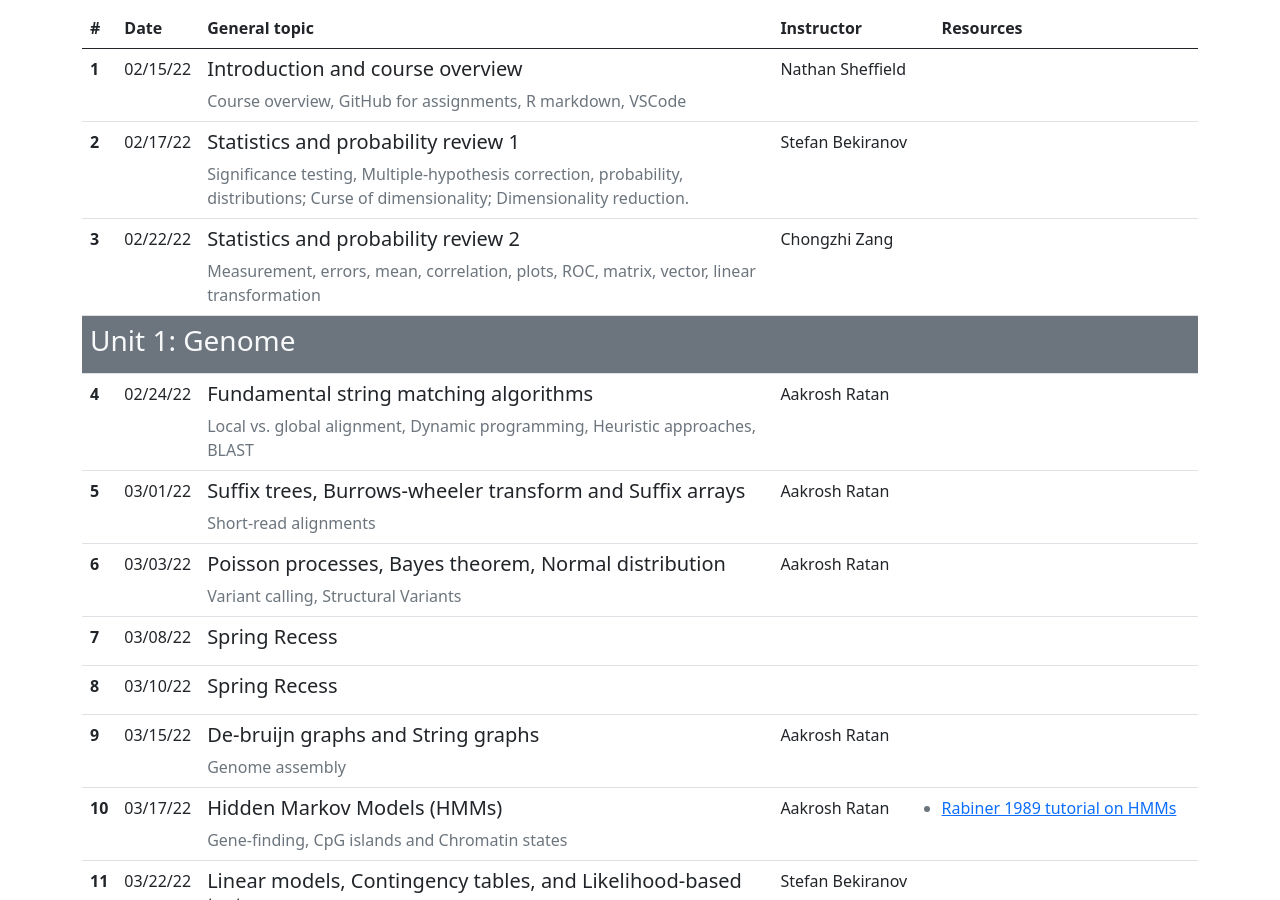
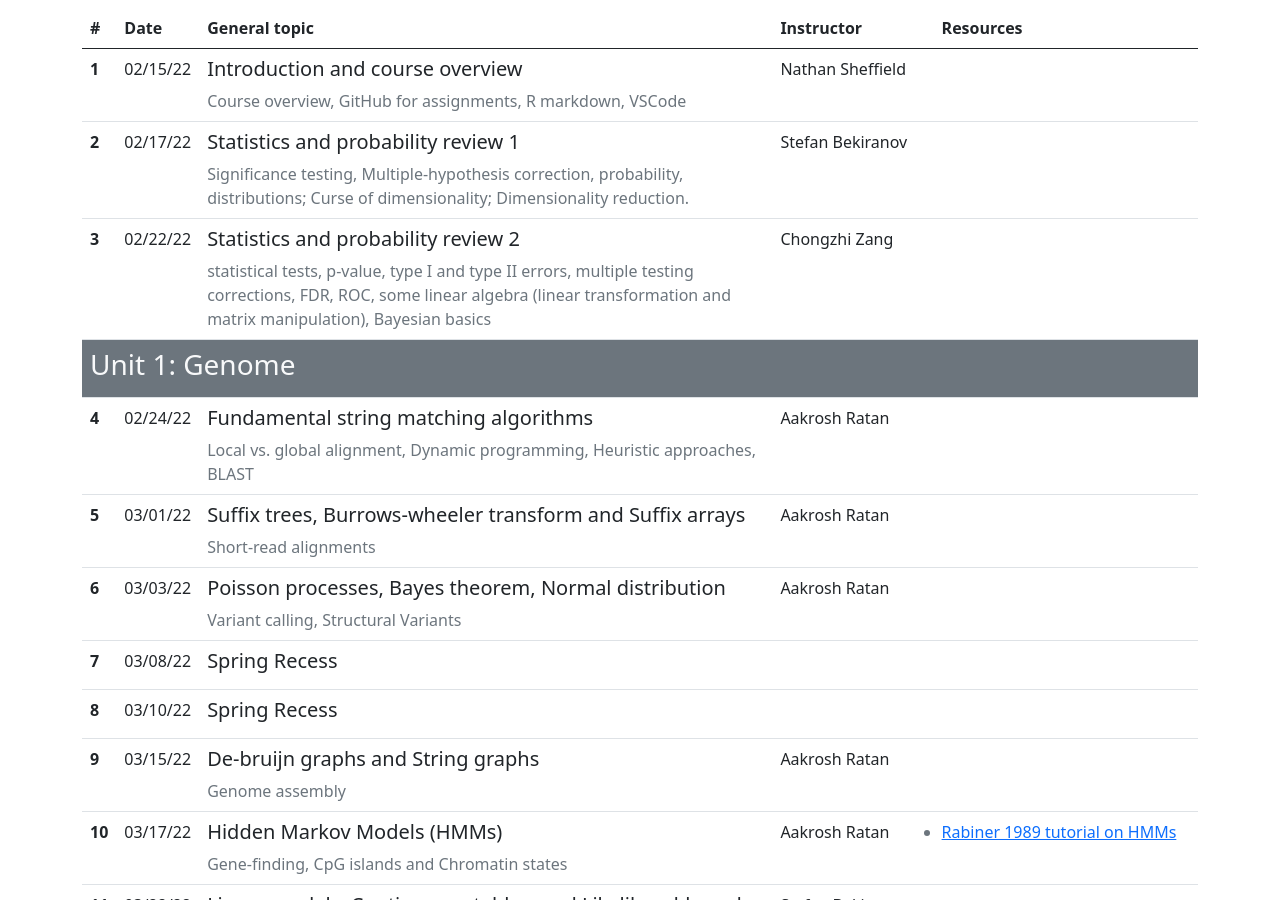
Before and after one commit to cphg/compgen, a Jekyll site: the page built from index.md, in a window 1280 px wide and 900 px high, scrolled down 415 px. Built offline with Jekyll 4.4.1, drawn with Linux system fonts in a browser that asks for light colours.

Commit message:
Update lectures.yaml

```diff
--- a/_data/lectures.yaml
+++ b/_data/lectures.yaml
@@ -18,7 +18,7 @@ lectures:
   - lecture_number: 3
     date: 02/22/22
     topic: Statistics and probability review 2
-    details: Measurement, errors, mean, correlation, plots, ROC, matrix, vector, linear transformation
+    details: statistical tests, p-value, type I and type II errors, multiple testing corrections, FDR, ROC, some linear algebra (linear transformation and matrix manipulation), Bayesian basics
     instructor: Chongzhi Zang
     links:
       - url: null
```
